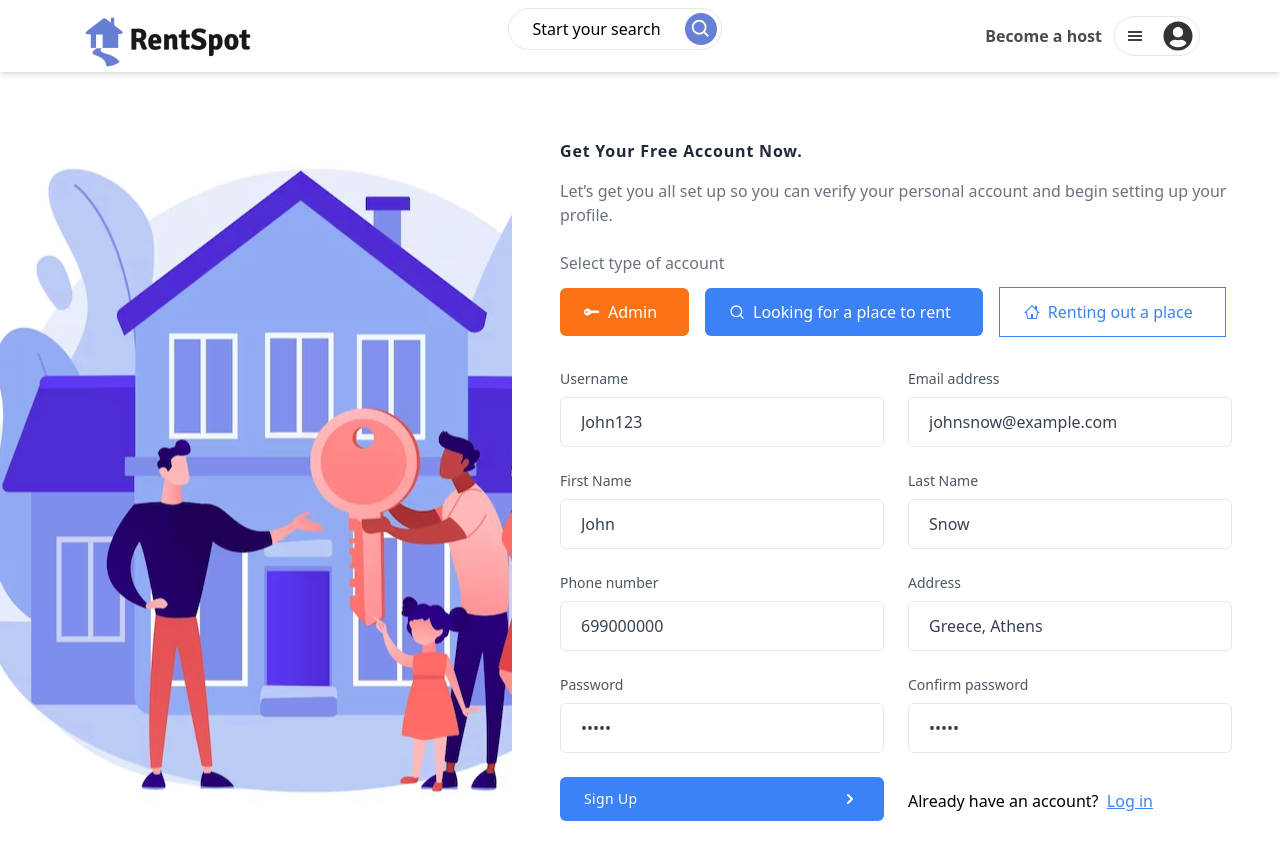
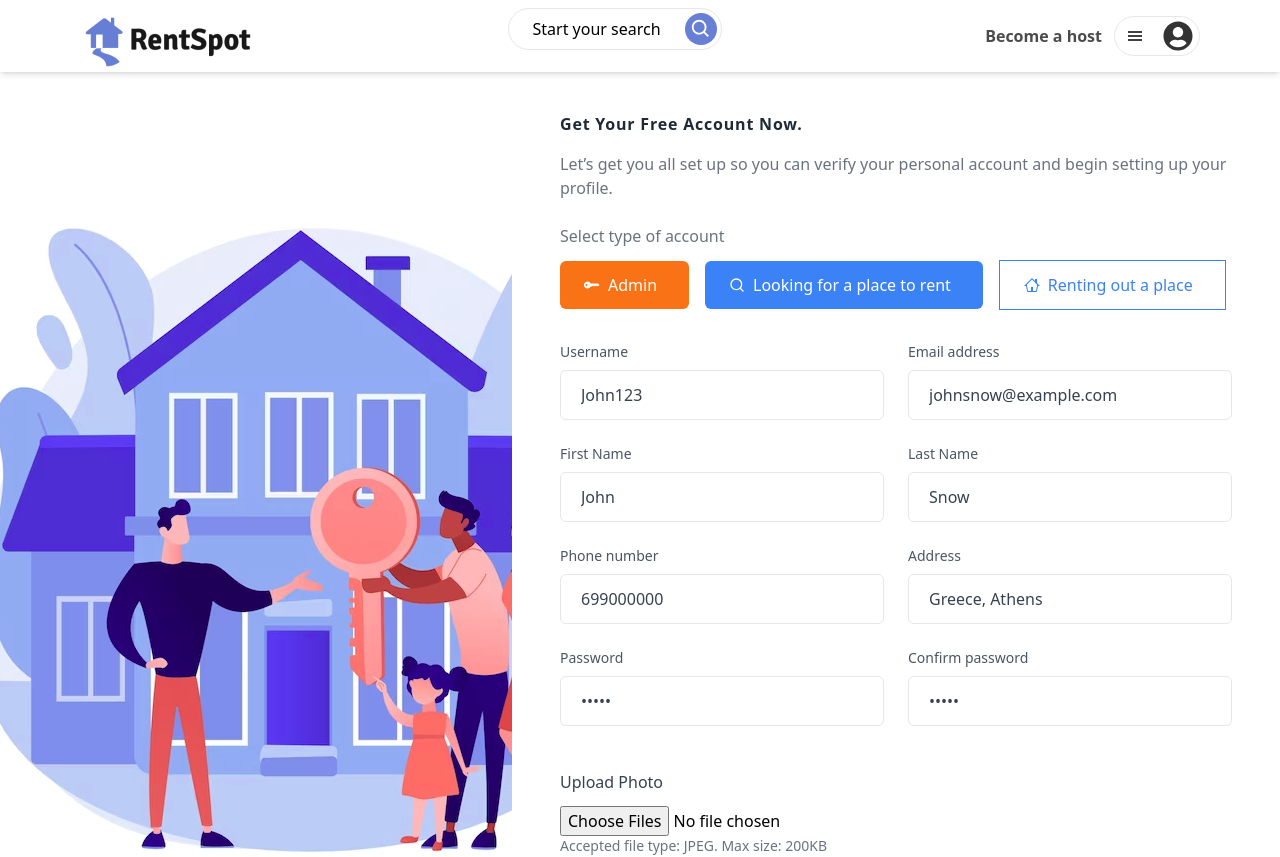
Before and after one commit to kostasalex/Real-Estate-Rental-Platform, a React (Vite) app in the folder frontend/: page /signup in a window 1280 px wide. Shown: the top 857 px of the page. Built offline with nearby package versions, Linux system fonts and the light colour scheme.

Commit message:
feat(signUp) Added upload user photo

```diff
--- a/frontend/src/components/auth/SignUp.jsx
+++ b/frontend/src/components/auth/SignUp.jsx
@@ -8,6 +8,8 @@ import { FiSearch } from 'react-icons/fi';
 import { GoHome } from 'react-icons/go';
 import { signup } from '/src/assets/constants';
 import { registerSchema } from '/src/schemas';
+import { UploadPhotos } from '/src/components';
+import useCloudinaryUpload from '/src/hooks/useCloudinaryUpload';
 
 const SignUp = (props) => {
     const navigate = useNavigate();
@@ -17,10 +19,11 @@ const SignUp = (props) => {
     const navigateToLogIn = () => {
         navigate('/login', { state: { from: location.state.from } });
     };
-
+	const { uploadedUrl, handleUpload } = useCloudinaryUpload();
     const [rentingPlace, setRentingPlace] = useState(toggle);
     const [userType, setUserType] = useState(rentingPlace === false ? "Seeker" : "PendingHost");
     const [hostApplication, setHostApplication] = useState(rentingPlace === false ? 0 : 1);
+	const [photo, setPhoto] = useState([]);
 
     const handleRentingPlaceToggle = () => {
         setRentingPlace(!rentingPlace);
@@ -40,15 +43,19 @@ const SignUp = (props) => {
         msg = '\nHost Application Received. We will notify you as soon as it is approved.';
     }
     values.host_application = hostApplication;
-
+    const uploadedImageUrl = await handleUpload(photo);
     try {
+        const requestBody = {
+            ...values,
+            image_url : uploadedImageUrl,
+        };
         // Send the form data to the backend and handle the response
         const response = await fetch('https://localhost:8443/register', {
         method: 'POST',
         headers: {
             'Content-Type': 'application/json'
         },
-        body: JSON.stringify(values)
+        body: JSON.stringify(requestBody)
         });
 
         if (response.ok) {
@@ -117,7 +124,7 @@ const SignUp = (props) => {
             last_name: signup.lastNameLabelPlaceholder,
             phone_number: '699000000',
             address: signup.addressPlaceholder,
-            host_application: hostApplication
+            host_application: hostApplication,
         },
         validationSchema: registerSchema,
         onSubmit
@@ -270,7 +277,12 @@ const SignUp = (props) => {
                                     placeholder={signup.confirmPasswordPlaceholder} className="block w-full px-5 py-3 mt-2 text-gray-700 placeholder-gray-400 bg-white border border-gray-200 rounded-md focus:border-blue-400 focus:ring-blue-400 focus:outline-none focus:ring focus:ring-opacity-40" />
                                 {errors.passwordConfirmation && touched.passwordConfirmation && <p className="text-red-700 text-sm">{errors.passwordConfirmation}</p>}
                             </div>
-
+                            <UploadPhotos
+                                    photos={photo}
+                                    setPhotos={setPhoto}
+                                    numOfPhotos = {1}
+                            />
+                            <div className='mt-28'>
                                 <button
                                     className="flex items-center justify-between w-full px-6 py-3 text-sm tracking-wide text-white capitalize transition-colors duration-300 transform bg-blue-500 rounded-md hover:bg-blue-400 focus:outline-none focus:ring focus:ring-blue-300 focus:ring-opacity-50"
                                     type="submit">
@@ -282,6 +294,8 @@ const SignUp = (props) => {
                                             clipRule="evenodd" />
                                     </svg>
                                 </button>
+                            </div>
+
                             <p className='pt-3'>Already have an account? &nbsp;
                                 <button className='underline text-blue-500' onClick={navigateToLogIn}><span >{signup.loginButtonLabel}</span></button>
                             </p>
--- a/frontend/src/components/common/homepage/CardDetails.jsx
+++ b/frontend/src/components/common/homepage/CardDetails.jsx
@@ -228,7 +228,7 @@ function CardDetails() {
 		});
 		}
 	};
-
+	console.log(hostPictureUrl)
 
 	return (
 
--- a/frontend/src/components/common/uploadPhotos/UploadPhotos.jsx
+++ b/frontend/src/components/common/uploadPhotos/UploadPhotos.jsx
@@ -76,7 +76,7 @@ const UploadPhotos = ({photos, setPhotos, numOfPhotos}) => {
 
                 </div>
             </form>
-            <div className="block sm:grid sm:grid-cols-6 sm:gap-4 mt-4">
+            <div className="flex flex-row space-x-4 mt-4">
                 {photos.map((photo, index) => (
                     <div key={index} className="relative">
                         {index === 0 && photos.length >= 2 && (
```
Also changed, not shown: 2 other files (tests, documents, lock files or other folders). Lines whose indentation alone changed are shown as unchanged.
